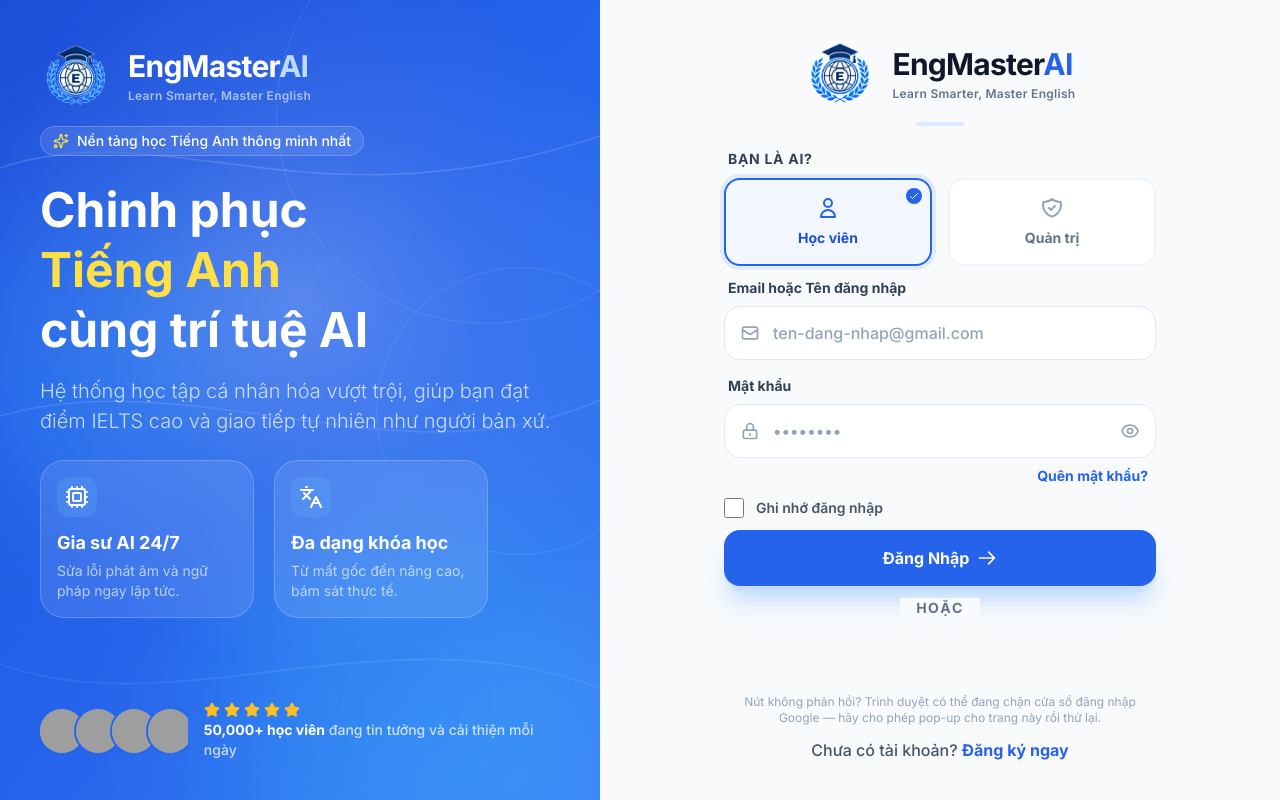
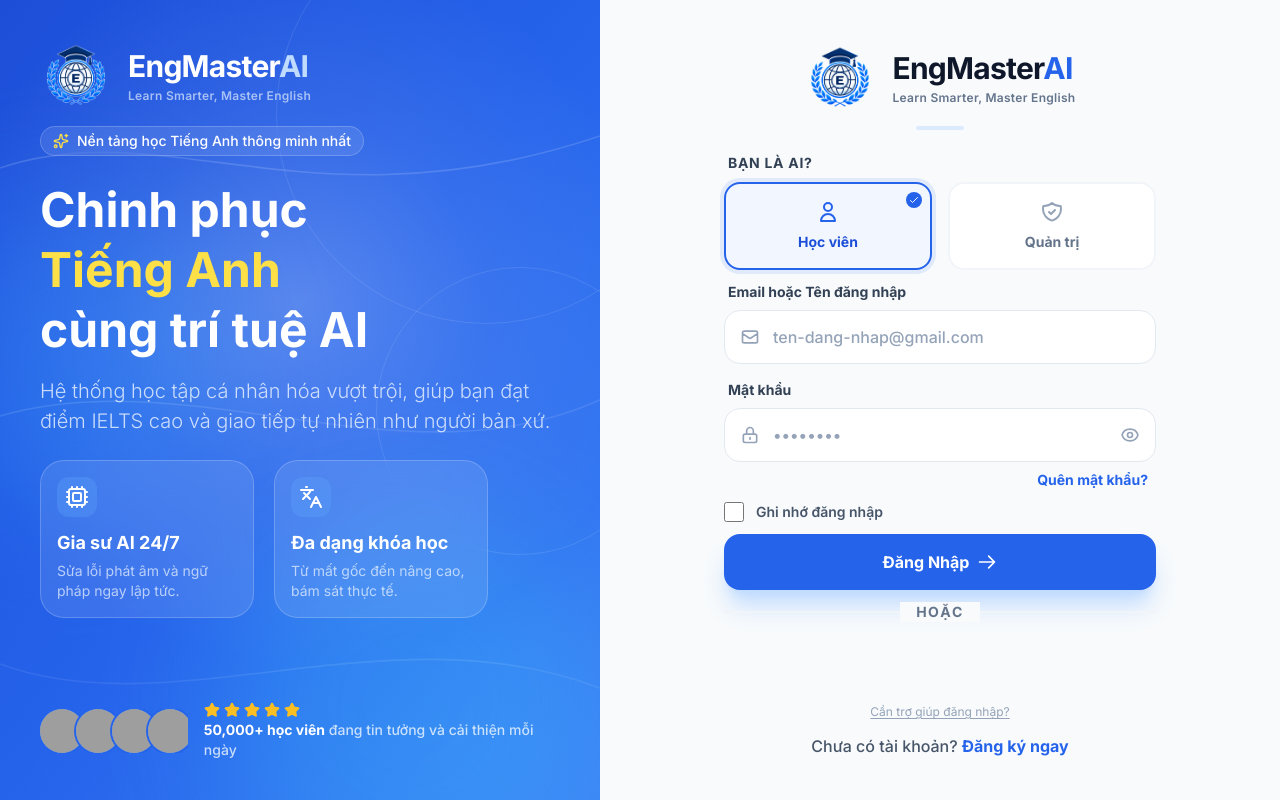
Before and after one commit to TCoder4k/engmasterai-frontend, a React (Vite) app: page /login in a window 1280 px wide. Built offline with nearby package versions, Linux system fonts and the light colour scheme; no server answers; grey boxes are pictures that could not be loaded.

Commit message:
fix(auth): make Google sign-in popup guidance an on-demand toggle

```diff
--- a/components/auth/GoogleSignInButton.tsx
+++ b/components/auth/GoogleSignInButton.tsx
@@ -38,6 +38,9 @@ export const GoogleSignInButton: React.FC<GoogleSignInButtonProps> = ({
   onCredentialRef.current = onCredential;
 
   const [unavailable, setUnavailable] = useState(false);
+  // Phase 11.1: a manual, on-demand disclosure — see the comment above the
+  // toggle button below for why this isn't auto-shown on popup failure.
+  const [helpOpen, setHelpOpen] = useState(false);
   // The width GIS was last asked to render at. renderGoogleButton() injects
   // an iframe that self-resizes ASYNCHRONOUSLY once Google's server responds
   // (its HEIGHT, driven by shape/size/text — never something this component
@@ -141,16 +144,32 @@ export const GoogleSignInButton: React.FC<GoogleSignInButtonProps> = ({
           />
           {/* Phase 11.1: GIS exposes no official callback for a blocked
               popup on the button flow (only PromptMomentNotification, which
-              covers One Tap prompt() only) — there is no reliable signal to
-              detect this and show the tip conditionally, so it is shown
-              unconditionally instead. */}
-          <p
-            data-testid="google-signin-popup-tip"
-            className="text-center text-slate-400 text-xs mt-2"
-          >
-            Nút không phản hồi? Trình duyệt có thể đang chặn cửa sổ đăng nhập
-            Google — hãy cho phép pop-up cho trang này rồi thử lại.
-          </p>
+              covers One Tap prompt() only), so there's no reliable signal to
+              auto-show this only on failure — a timeout-based guess was
+              considered and rejected (false positives for anyone whose
+              popup just opens a little slowly). A permanently-visible
+              paragraph was also rejected: most users never hit this, so it
+              shouldn't occupy space by default. This toggle is the
+              compromise — always present but minimal, expands on demand. */}
+          <div className="text-center mt-2">
+            <button
+              type="button"
+              onClick={() => setHelpOpen((open) => !open)}
+              aria-expanded={helpOpen}
+              className="text-slate-400 text-xs underline underline-offset-2 hover:text-slate-600"
+            >
+              Cần trợ giúp đăng nhập?
+            </button>
+            {helpOpen && (
+              <p
+                data-testid="google-signin-popup-tip"
+                className="text-slate-400 text-xs mt-1"
+              >
+                Trình duyệt có thể đang chặn cửa sổ đăng nhập Google — hãy
+                cho phép pop-up cho trang này rồi thử lại.
+              </p>
+            )}
+          </div>
         </>
       )}
     </>
```
Also changed, not shown: 1 other file (tests, documents, lock files or other folders).
